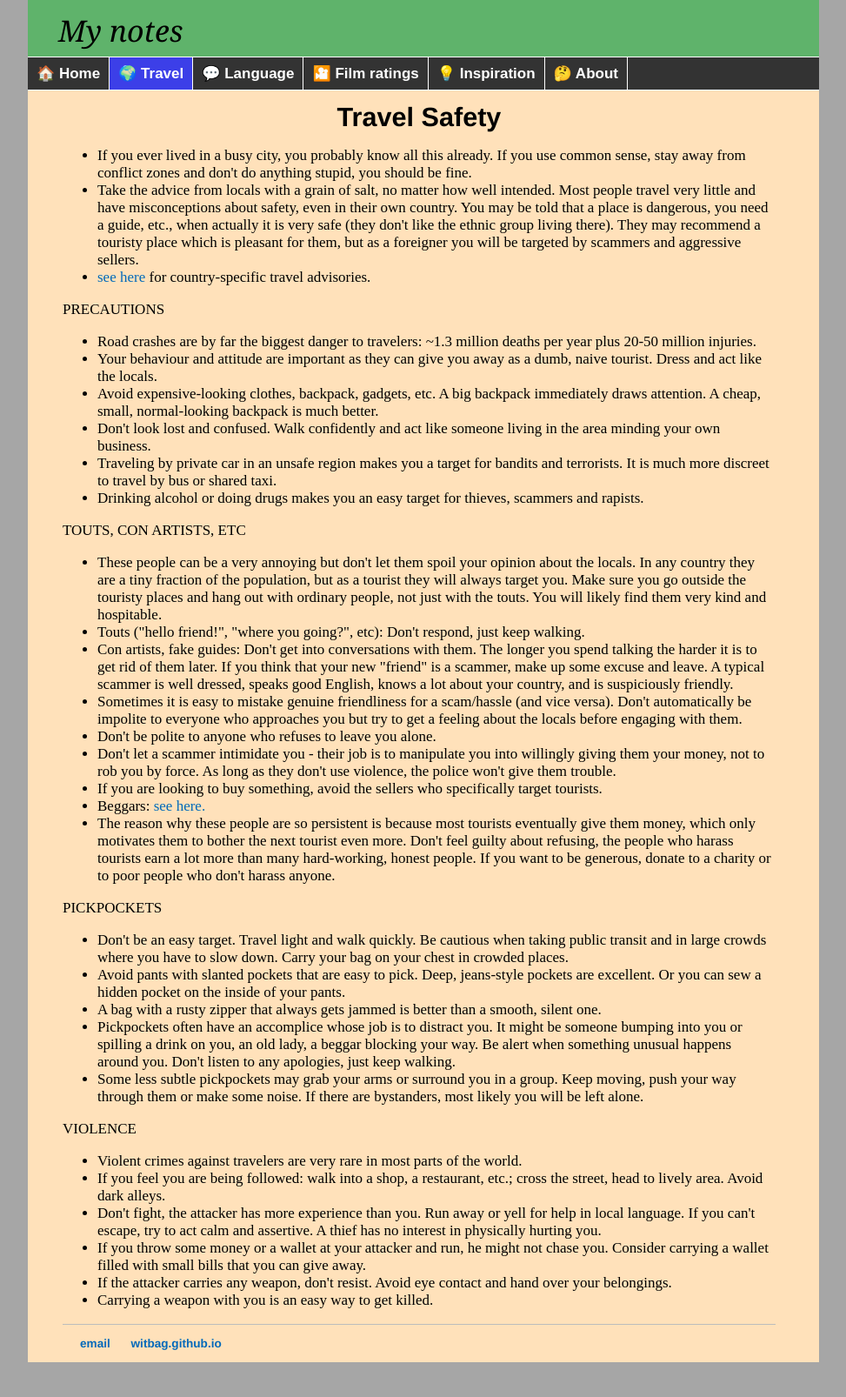
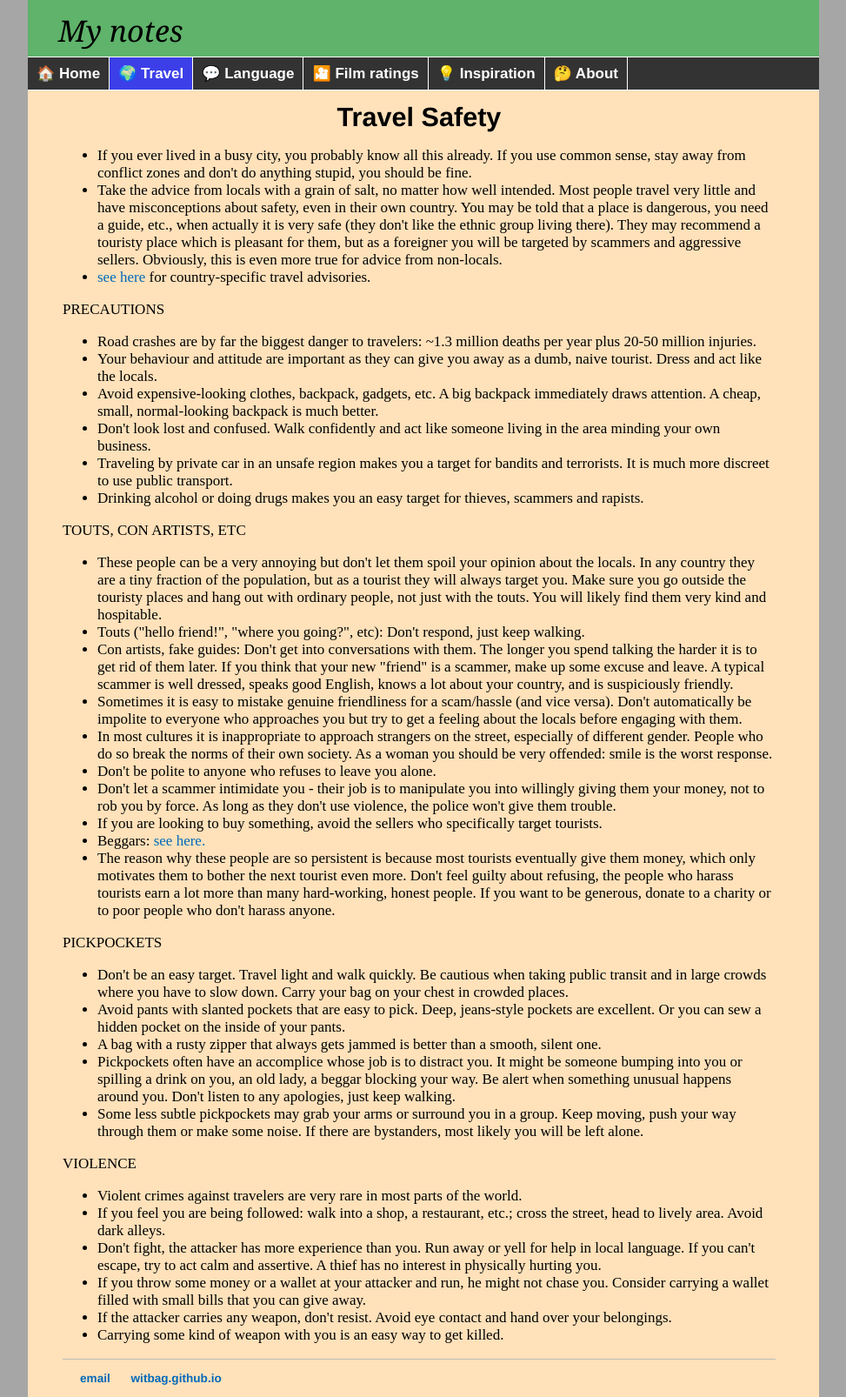
Before and after one commit to witbag/witbag.github.io, a Jekyll site: the page built from travel/safety.html, in a window 1280 px wide. Shown: the whole page at 87% size, without its empty margins (153-1126 px from the left). Built offline with Jekyll 4.4.1, drawn with Linux system fonts in a browser that asks for light colours; before the commit the page ends 1566 px from its top, so only the background shows below that.

Commit message:
Update safety.html

```diff
--- a/travel/safety.html
+++ b/travel/safety.html
@@ -10,7 +10,7 @@ title: Travel advice
 
 <ul>
 <li>If you ever lived in a busy city, you probably know all this already. If you use common sense, stay away from conflict zones and don't do anything stupid, you should be fine.<br>
-<li>Take the advice from locals with a grain of salt, no matter how well intended. Most people travel very little and have misconceptions about safety, even in their own country. You may be told that a place is dangerous, you need a guide, etc., when actually it is very safe (they don't like the ethnic group living there). They may recommend a touristy place which is pleasant for them, but as a foreigner you will be targeted by scammers and aggressive sellers.<br>
+<li>Take the advice from locals with a grain of salt, no matter how well intended. Most people travel very little and have misconceptions about safety, even in their own country. You may be told that a place is dangerous, you need a guide, etc., when actually it is very safe (they don't like the ethnic group living there). They may recommend a touristy place which is pleasant for them, but as a foreigner you will be targeted by scammers and aggressive sellers. Obviously, this is even more true for advice from non-locals.<br>
 <li><a href="resources.html#advis">see here</a> for country-specific travel advisories.<br>
 </ul>
 <p>PRECAUTIONS</p>
@@ -19,7 +19,7 @@ title: Travel advice
 <li>Your behaviour and attitude are important as they can give you away as a dumb, naive tourist. Dress and act like the locals.</li>
 <li>Avoid expensive-looking clothes, backpack, gadgets, etc. A big backpack immediately draws attention. A cheap, small, normal-looking backpack is much better.</li>
 <li>Don't look lost and confused. Walk confidently and act like someone living in the area minding your own business.</li>
-<li>Traveling by private car in an unsafe region makes you a target for bandits and terrorists. It is much more discreet to travel by bus or shared taxi.</li>
+<li>Traveling by private car in an unsafe region makes you a target for bandits and terrorists. It is much more discreet to use public transport.</li>
 <li>Drinking alcohol or doing drugs makes you an easy target for thieves, scammers and rapists.</li>
 </ul>
 <p>TOUTS, CON ARTISTS, ETC</p>
@@ -28,6 +28,7 @@ title: Travel advice
 <li>Touts ("hello friend!", "where you going?", etc): Don't respond, just keep walking.</li>
 <li>Con artists, fake guides: Don't get into conversations with them. The longer you spend talking the harder it is to get rid of them later. If you think that your new "friend" is a scammer, make up some excuse and leave. A typical scammer is well dressed, speaks good English, knows a lot about your country, and is suspiciously friendly.</li>
 <li>Sometimes it is easy to mistake genuine friendliness for a scam/hassle (and vice versa). Don't automatically be impolite to everyone who approaches you but try to get a feeling about the locals before engaging with them.</li>
+<li>In most cultures it is inappropriate to approach strangers on the street, especially of different gender. People who do so break the norms of their own society. As a woman you should be very offended: smile is the worst response.</li>
 <li>Don't be polite to anyone who refuses to leave you alone.</li>
 <li>Don't let a scammer intimidate you - their job is to manipulate you into willingly giving them your money, not to rob you by force. As long as they don't use violence, the police won't give them trouble.</li>
 <li>If you are looking to buy something, avoid the sellers who specifically target tourists.</li>
@@ -49,5 +50,5 @@ title: Travel advice
 <li>Don't fight, the attacker has more experience than you. Run away or yell for help in local language. If you can't escape, try to act calm and assertive. A thief has no interest in physically hurting you.</li>
 <li>If you throw some money or a wallet at your attacker and run, he might not chase you. Consider carrying a wallet filled with small bills that you can give away.</li>
 <li>If the attacker carries any weapon, don't resist. Avoid eye contact and hand over your belongings.</li>
-<li>Carrying a weapon with you is an easy way to get killed.</li>
+<li>Carrying some kind of weapon with you is an easy way to get killed.</li>
 </ul>
```
